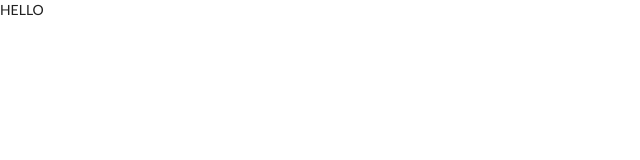
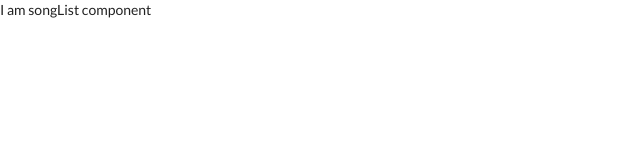
Before and after one commit to L3n1ad/redux-songlist, a React (Create React App) app: page / in a window 1280 px wide. Shown: the top 160 px of the page, without its empty margins (0-640 px from the left). Built offline with nearby package versions, Linux system fonts and the light colour scheme.

Commit message:
create songList component

```diff
--- a/src/components/App.js
+++ b/src/components/App.js
@@ -2,9 +2,14 @@
 import React from "react";
 // import a named export
 // import { selectSong } from '../actions';
+import SongList from "./SongList";
 
 const App = () => {
-  return <div>HELLO</div>;
+  return (
+    <div>
+      <SongList />
+    </div>
+  );
 };
 
 export default App;
--- /dev/null
+++ b/src/components/SongList.js
@@ -0,0 +1,7 @@
+import React from "react";
+
+const SongList = () => {
+  return <div>I am songList component</div>;
+};
+
+export default SongList;
```
